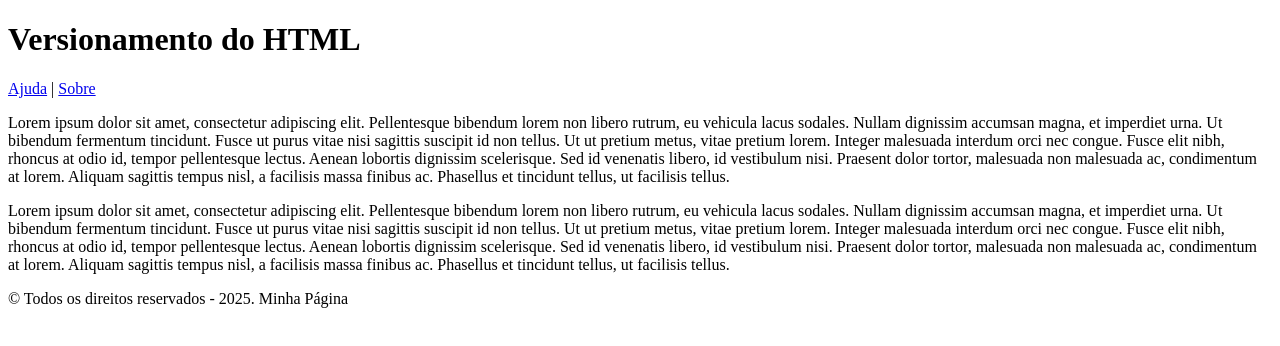
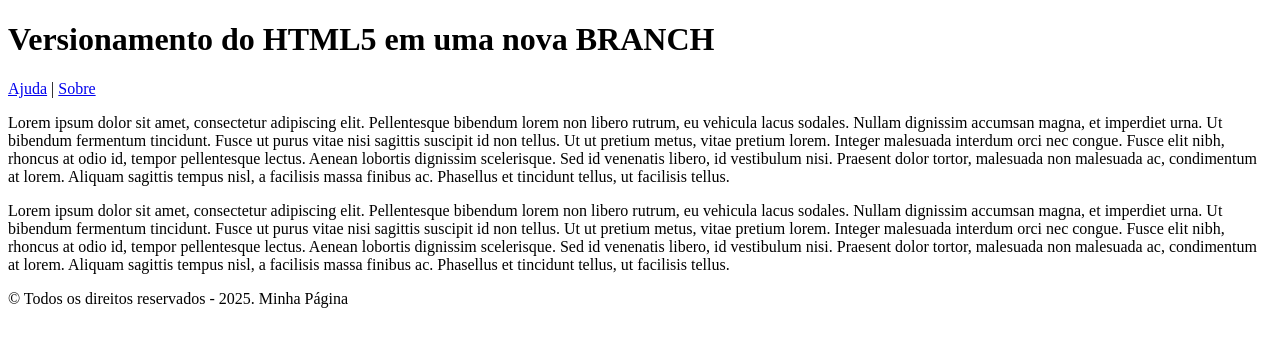
Before and after one commit to KenjiFW13/front-1TDSPB-aula-01-1sem, a plain HTML site: page index.html in a window 1280 px wide. Drawn offline with Linux system fonts and the light colour scheme.

Commit message:
Título principal alterado.

```diff
--- a/index.html
+++ b/index.html
@@ -26,9 +26,9 @@ Quando um DOCTYPE está ausente ou é inválido, o navegador entra em "quirks mo
 	</head>
 	<body>
 		<header>
-			<h1>
-				Versionamento do HTML
-			</h1>
+
+			<h1>Versionamento do HTML5 em uma nova BRANCH</h1>
+
 			<nav>
 				<a href="https://youtube.com">Ajuda</a>	|
 				<a href="#">Sobre</a>
```
